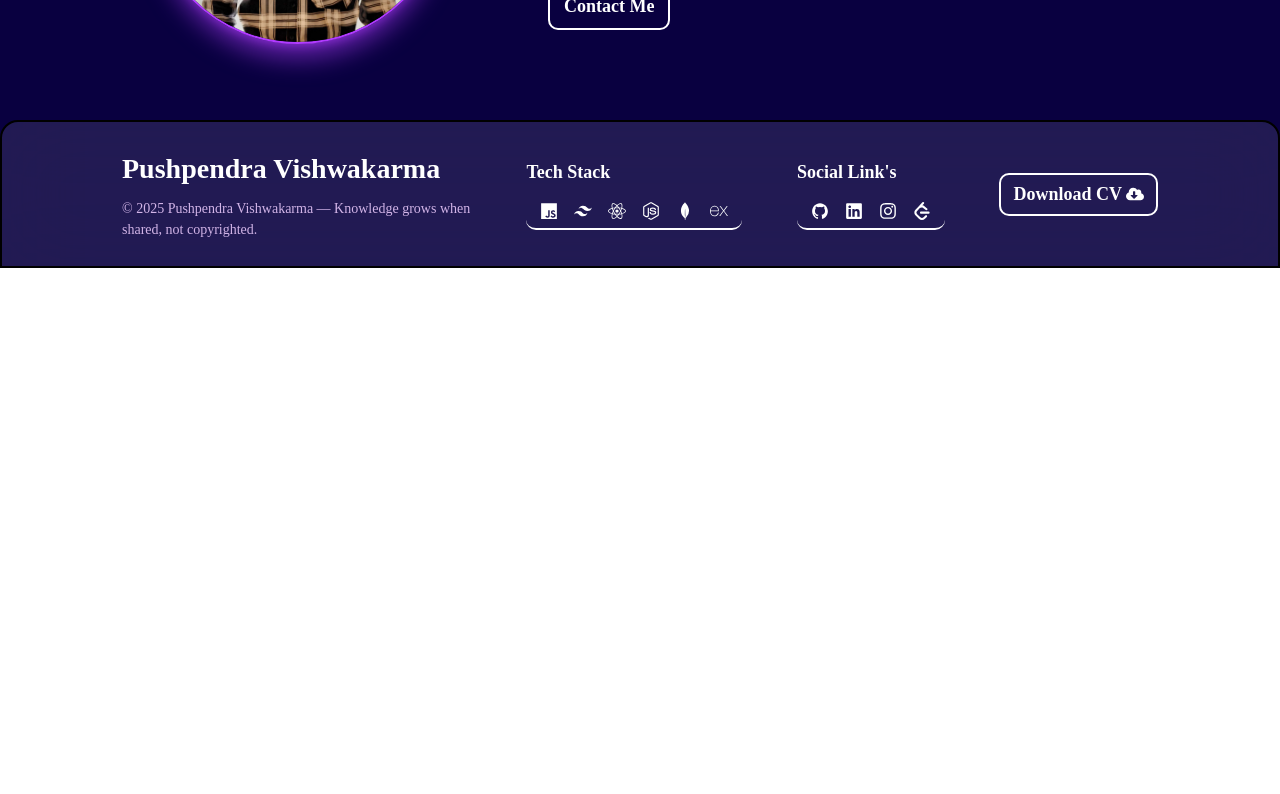
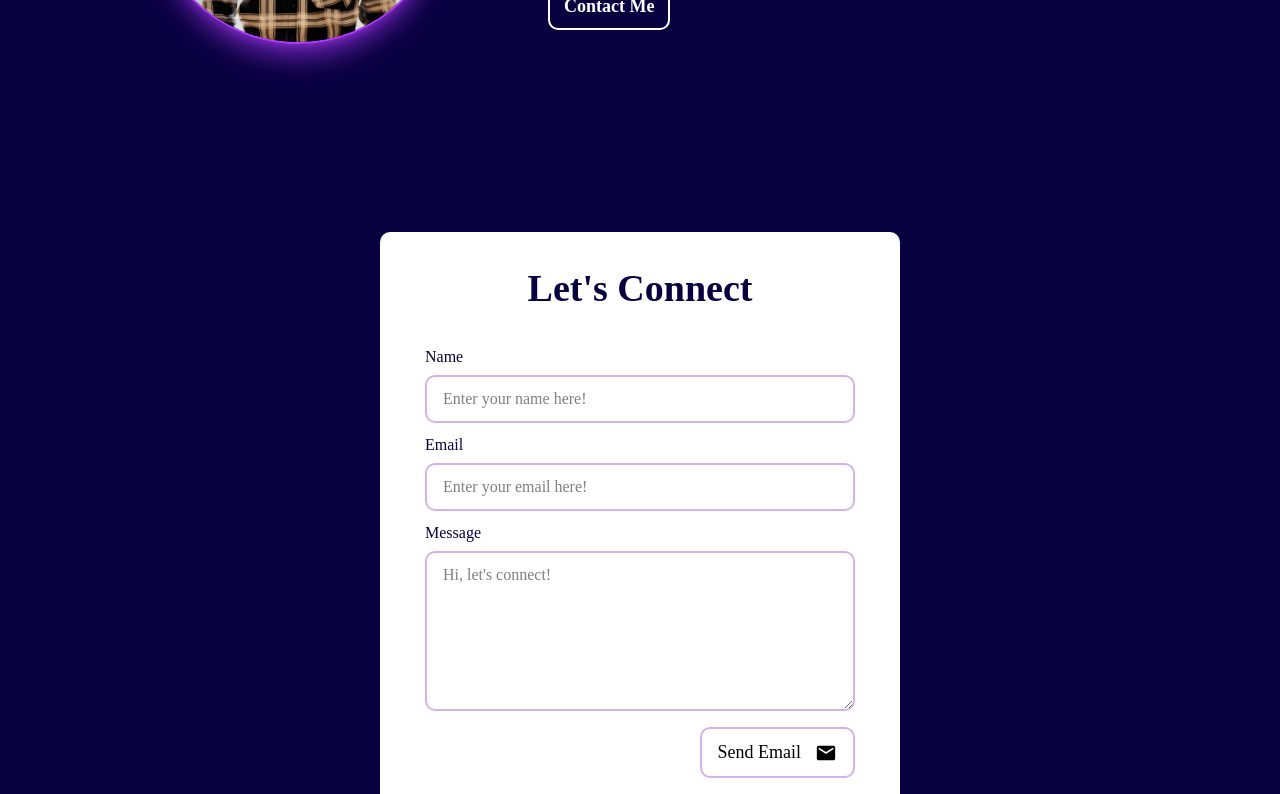
Before and after one commit to Pushpendra081/portfolio, a React (Vite) app: page / in a window 1280 px wide. Shown: the part 400-1194 px from the top of the page. Before the commit the page ends 800 px from the top, so only its background shows below. Built offline with nearby package versions, Linux system fonts and the light colour scheme; a web font is replaced by a local one.

Commit message:
Added the Contact Page

```diff
--- a/src/App.jsx
+++ b/src/App.jsx
@@ -2,7 +2,7 @@ import React from 'react'
 import { FaReact } from "react-icons/fa";
 import Navbar from './components/navbar';
 import Herosection from './components/herosection.jsx'
-// import Contact from './pages/contact.jsx'
+import Contact from './pages/contact.jsx'
 import Footer from './components/footer.jsx'
 
 const App = () => {
@@ -10,7 +10,7 @@ const App = () => {
     <div className="bg-[#090040] ">
       <Navbar />
       <Herosection/>
-      {/* <Contact/> */}
+      <Contact/>
       <Footer/>
     </div >
   )
--- /dev/null
+++ b/src/pages/contact.jsx
@@ -0,0 +1,45 @@
+import React from 'react'
+import { MdEmail } from "react-icons/md";
+
+const Contact = () => {
+    return (
+        <div class=" justify-items-center mt-[4px] px-[128px] py-[80px]  rounded-[10px] ">
+            <div className="w-full max-w-[520px] my-[28px] px-[45px] py-[28px] bg-[#fff] rounded-[10px] flex flex-col justify-center items-center">
+                <div>
+                    <h1 class="text-[38px] text-[#090040] font-semibold tracking-normal">Let's Connect</h1>
+                </div>
+                <div class="w-full max-w-[450px] mt-[28px]  rounded-[10px]">
+                    <form action="" class=" flex flex-col gap-[10px]">
+
+                        {/* Name */}
+                        <label htmlFor="" class="mb-[-4px] text-[#090040]">Name</label>
+                        <input type="text" name="name" title="Enter your name here!" class="w-full px-[16px] py-[10px] border-2 border-[#d2b4e7] focus:border-[#471396] rounded-[10px] focus:outline-none transition-all duration-300 focus:bg-[#e4e0e8]" placeholder="Enter your name here!" required />
+
+                        {/* Email */}
+                        <label htmlFor="" class="mb-[-4px] text-[#090040]">Email</label>
+                        <input type="email" name="email" title="Enter your email here!" class="w-full px-[16px] py-[10px] border-2 border-[#d2b4e7] focus:border-[#471396] rounded-[10px] focus:outline-none transition-all duration-300 focus:bg-[#e4e0e8]" placeholder="Enter your email here!" required />
+
+
+                        {/* Message */}
+                        <label htmlFor="" class="mb-[-4px] text-[#090040]">Message</label>
+                        <textarea title="Tell me how can i help you?" name="message" maxlength="500" placeholder="Hi, let's connect!" class="w-full h-[160px] px-[16px] py-[10px] border-2 border-[#d2b4e7] focus:border-[#471396] rounded-[10px] focus:outline-none transition-all duration-300 focus:bg-[#e4e0e8]" required></textarea>
+
+
+                        {/* Send Email */}
+                        <span className="flex flex-row justify-end items-center ">
+
+                            <a title="Send email via google!" type="submit" class=" flex flex-row items-center mt-[6px] gap-[14px] text-[18px] font-medium border-2 border-[#d2b4e7] px-[16px] py-[10px] rounded-[10px] transition-colors duration-300 cursor-pointer  hover:bg-[#d2b4e7] ">
+                                Send Email
+                                <MdEmail size={22} />
+                            </a>
+
+                        </span>
+                    </form>
+                </div>
+            </div>
+
+        </div>
+    )
+}
+
+export default Contact
```
